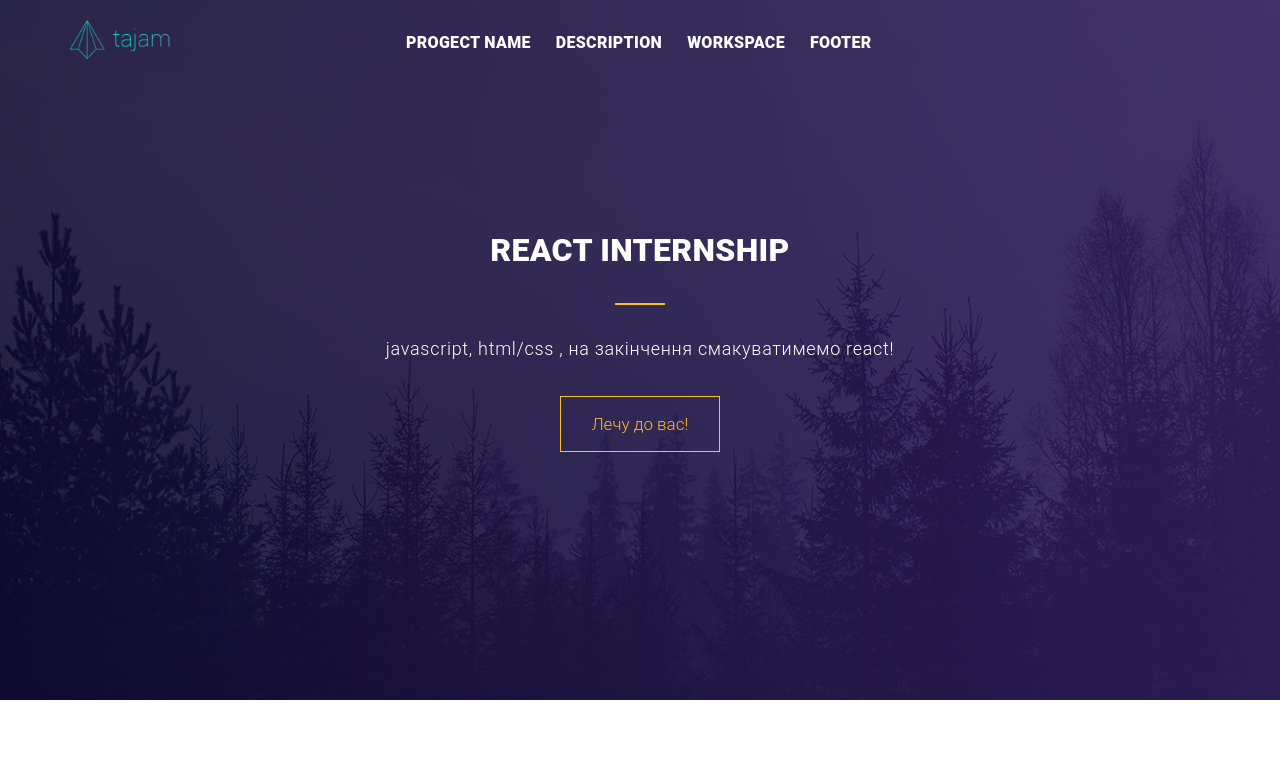
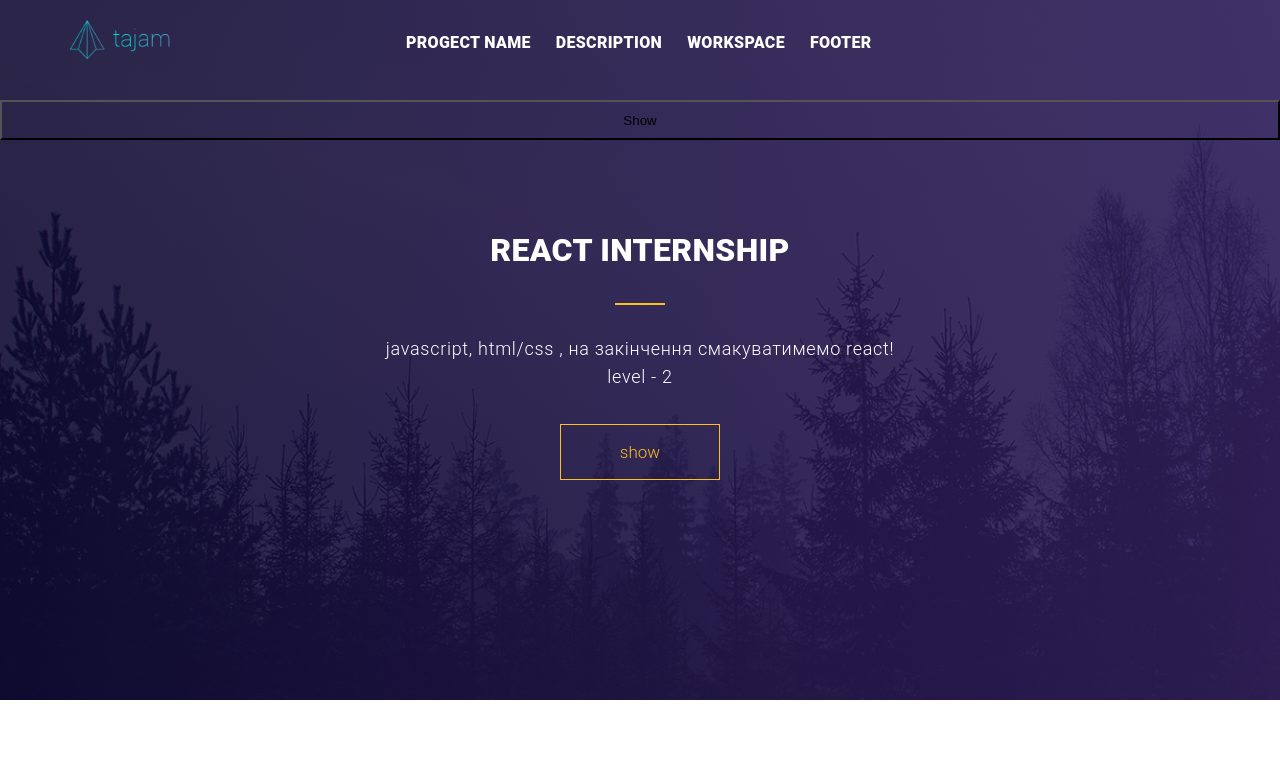
Before and after one commit to Yehor0110/yehor0110.github.io, a React (Create React App) app: page / in a window 1280 px wide. Shown: the top 778 px of the page. Built offline with nearby package versions, Linux system fonts and the light colour scheme.

Commit message:
fixed - added conditionals and variables

```diff
--- a/src/components/AboutSection.js
+++ b/src/components/AboutSection.js
@@ -1,20 +1,84 @@
 import React from 'react';
 
+function Welcome(props) {
+  const h1 = "React Internship";
+  return <h1>{h1}</h1>;
+}
+
+function Text() {
+  let aboutText = "JavaScript, HTML/CSS , на закінчення смакуватимемо React!";
+  var level = 2;
+
+  return (
+    <div className="conteiner">
+      <p>{aboutText}</p>
+      <p>Level - {level}</p>
+    </div>
+  );
+
+}
+
+function Button() {
+  let showButton = 'show';
+  const errorMassage = "ошибочка вышла";
+
+  if(showButton === 'show') {
+    return <a href="#main-footer" className="Button-about show">{showButton}</a>
+  } else {
+    return <a href="#main-footer" className="Button-about error">{errorMassage}</a>
+  }
+
+}
+
+function WarningBanner(props) {
+  if (!props.warn) {
+    return null;
+  }
+
+  return (
+    <div className="warning">
+      Warning!
+    </div>
+  );
+}
+
+class Page extends React.Component {
+  constructor(props) {
+    super(props);
+    this.state = {showWarning: false}
+    this.handleToggleClick = this.handleToggleClick.bind(this);
+  }
+
+  handleToggleClick() {
+    this.setState(prevState => ({
+      showWarning: !prevState.showWarning
+    }));
+  }
+
+  render() {
+    return (
+      <div>
+        <WarningBanner warn={this.state.showWarning} />
+        <button onClick={this.handleToggleClick}>
+          {this.state.showWarning ? 'Hide' : 'Show'}
+        </button>
+      </div>
+    );
+  }
+}
+
 class AboutSection extends React.Component {
+  //
     render () {
-      const h1 = "React Internship";
-      const aboutText = "JavaScript, HTML/CSS , на закінчення смакуватимемо React!";
-      const aboutButton = "Лечу до вас!";
-
       return (
         <section className="About" id="Progect-name">
+
           <div className="About-bgd">
             <div className="About-overlay">
-              <h1>{h1}</h1>
-              <p>
-                {aboutText}
-              </p>
-              <a href="#main-footer" className="Button-about">{aboutButton}</a>
+            <Page></Page>
+              <Welcome></Welcome>
+              <Text></Text>
+              <Button></Button>
             </div>
           </div>
         </section>
--- a/src/sass/blocks/about-section.scss
+++ b/src/sass/blocks/about-section.scss
@@ -8,8 +8,28 @@ section.About {
   box-sizing: border-box;
 }
 
+button {
+  position:absolute;
+  top: 100px;
+  height: 40px;
+  width: 100%;
+  background-color: transparent;
+}
+.warning {
+  position:absolute;
+  top: 100px;
+  background-color: red;
+  text-align: center;
+  width: 100%;
+  height: 80px;
+  padding: 10px;
+  font-size: 14pt;
+  color: white;
+}
+
 .About {
   position: relative;
+
   .About-bgd {
     width: 100%;
     min-height: 700px;
```
Also changed, not shown: src/styles/App.css.
